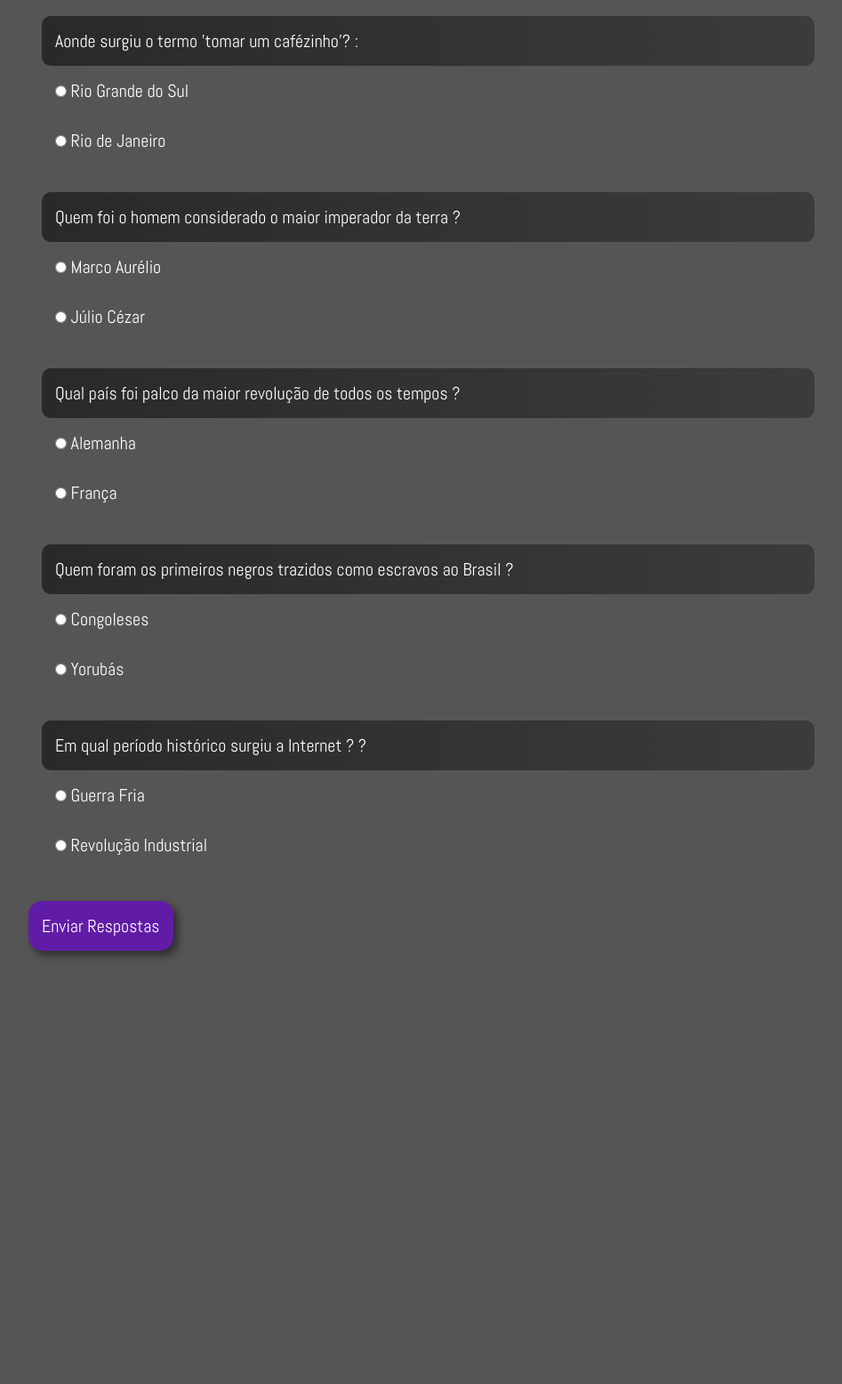
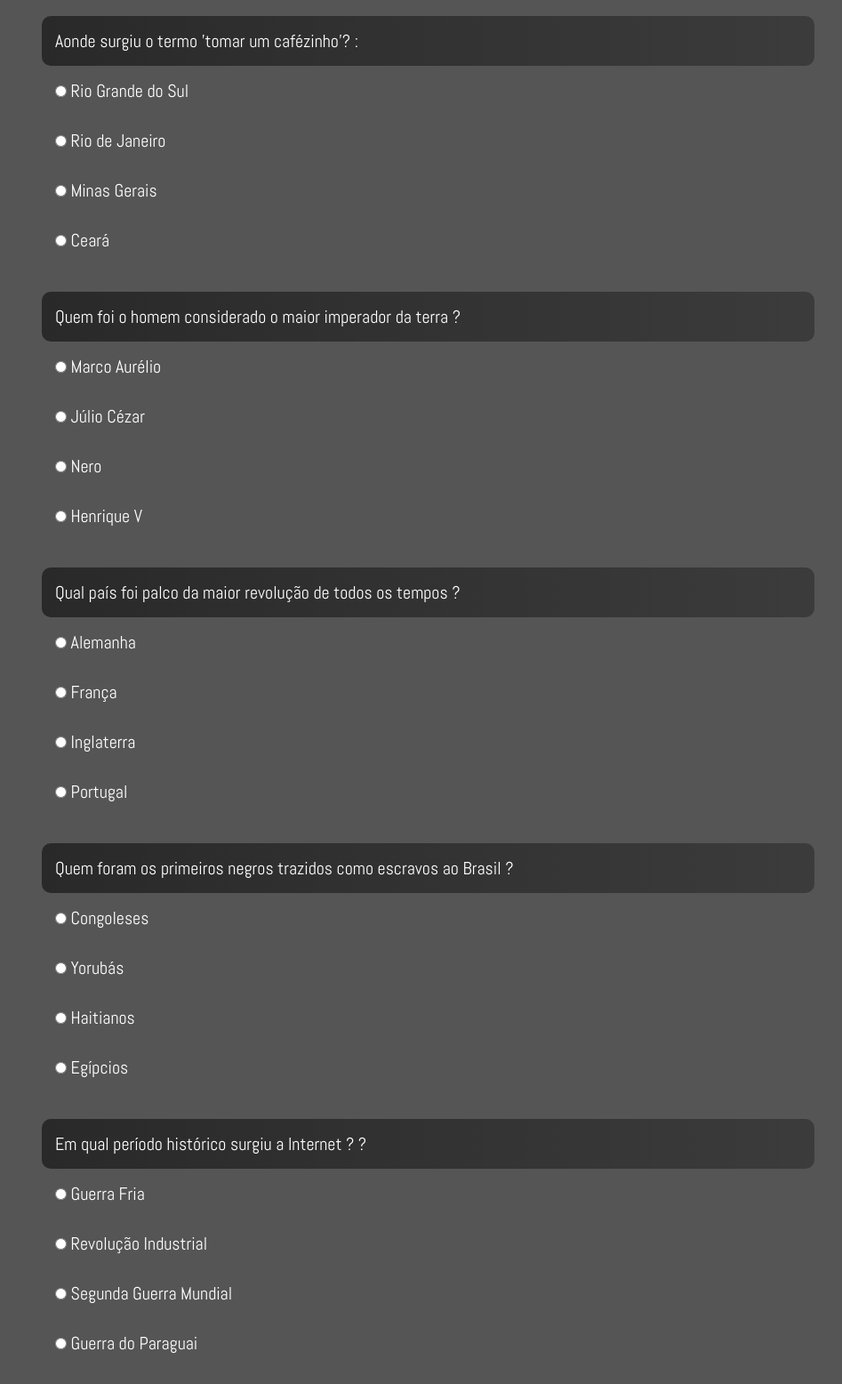
Before and after one commit to rickrafael/Quiz-project, a plain HTML site: page quizz-project/index.html in a window 1280 px wide. Shown: the part 266-1822 px from the top of the page at 89% size, without its empty margins (288-1235 px from the left). Before the commit the page ends 1355 px from the top, so only its background shows below. Drawn offline with Linux system fonts and the light colour scheme; a web font is replaced by a local one.

Commit message:
Quiz
Quiz

```diff
--- a/quizz-project/index.html
+++ b/quizz-project/index.html
@@ -45,6 +45,19 @@
              Rio de Janeiro
           </label>
         </div>
+
+        <div>
+          <label class="check-label">
+           <input type="radio" name="inputQuestion1" value="C">
+             Minas Gerais
+          </label>
+        </div>
+
+        <div>
+          <label class="check-label">
+           <input type="radio" name="inputQuestion1" value="D">
+             Ceará
+          </label>
         </div>
       </div>
 
@@ -64,7 +77,21 @@
             Júlio Cézar
           </label>
         </div>
+
+        <div>
+          <label class="check-label">
+            <input type="radio" name="inputQuestion2" value='C'>
+            Nero
+          </label>
         </div>
+
+        <div>
+          <label class="check-label">
+            <input type="radio" name="inputQuestion2" value='D'>
+            Henrique V
+          </label>
+        </div>
+
       </div>
 
       <!--Div Question 3-->
@@ -83,7 +110,21 @@
               França
             </label>
           </div>
+
+          <div>
+            <label class="check-label">
+              <input type="radio" name="inputQuestion3" value="C">
+              Inglaterra
+            </label>
           </div>
+
+          <div>
+            <label class="check-label">
+              <input type="radio" name="inputQuestion3" value="D">
+              Portugal
+            </label>
+          </div>
+
       </div>
 
       <!--Div Question 4-->
@@ -102,7 +143,21 @@
               Yorubás
             </label>
           </div>
+
+          <div>
+            <label class="check-label">
+              <input type="radio" name="inputQuestion4" value="C">
+              Haitianos
+            </label>
           </div>
+
+          <div>
+            <label class="check-label">
+              <input type="radio" name="inputQuestion4" value="D">
+              Egípcios
+            </label>
+          </div>
+
       </div>
 
       <!--Div Question 5-->
@@ -121,7 +176,22 @@
               Revolução Industrial
             </label>
           </div>
+
+
+          <div>
+            <label class="check-label">
+              <input type="radio" name="inputQuestion5" value="C">
+              Segunda Guerra Mundial
+            </label>
           </div>
+
+          <div>
+            <label class="check-label">
+              <input type="radio" name="inputQuestion5" value="D">
+              Guerra do Paraguai
+            </label>
+          </div>
+
       </div>
 
      <button class="submit-btn">Enviar Respostas</button>
```
Lines whose indentation alone changed are shown as unchanged.
